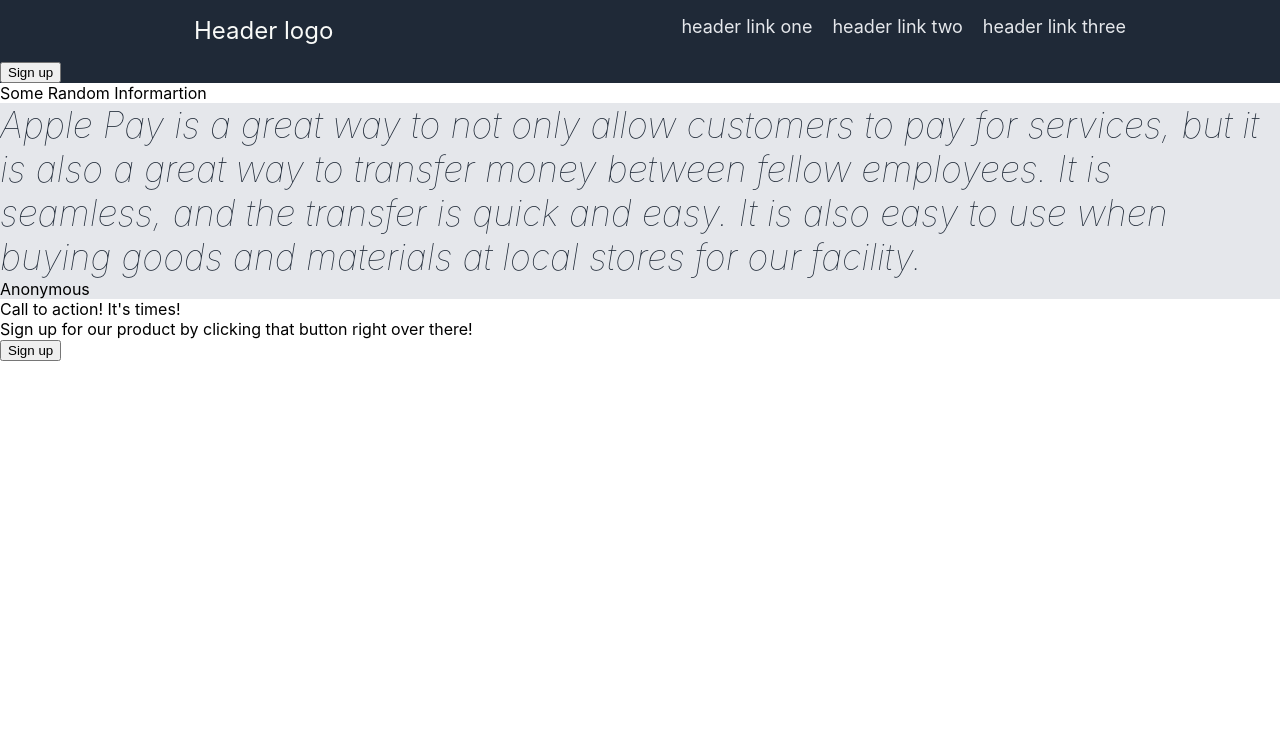
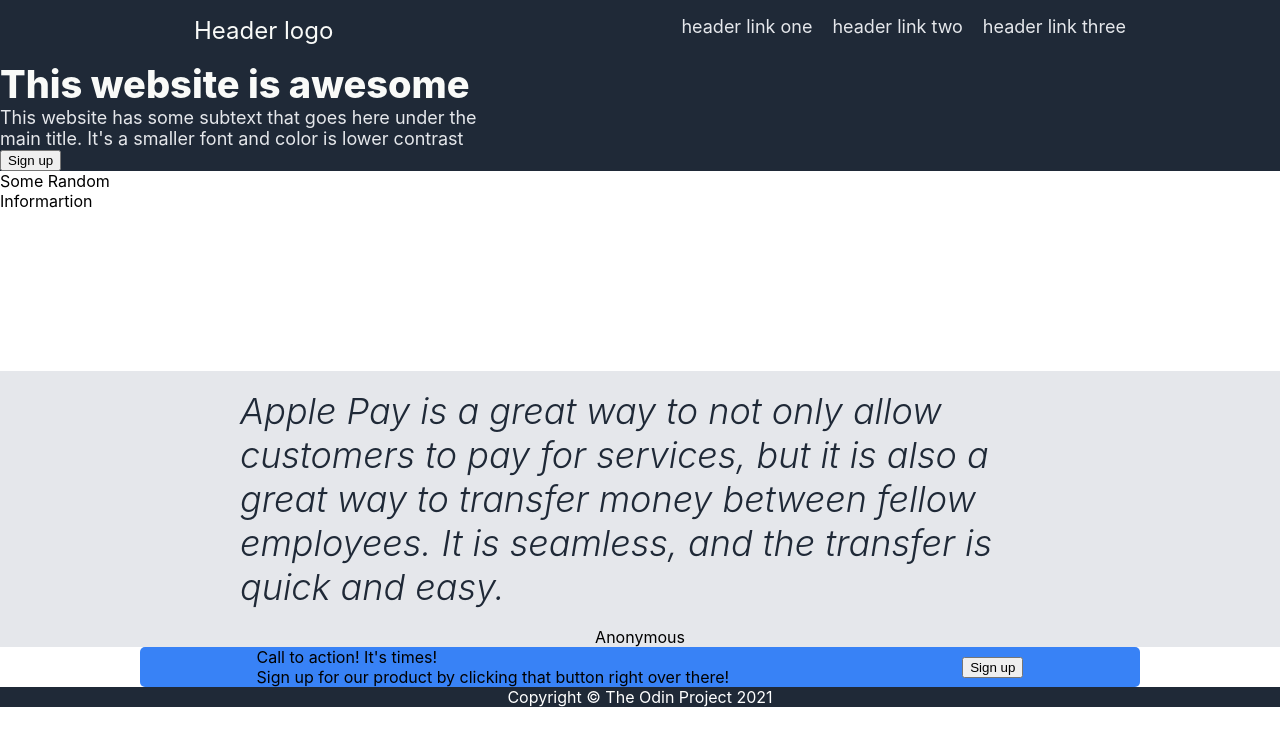
Before and after one commit to fbagire/myfirst_web, a plain HTML site: page index.html in a window 1280 px wide. Drawn offline with Linux system fonts and the light colour scheme.

Commit message:
general structure finalised

```diff
--- a/index.html
+++ b/index.html
@@ -23,25 +23,21 @@
     </div>
     <div class="content">
         <div class="contentAbove">
-
-            <div class="aboveRight">
-
-                <div class="introtitle">
-
+            <div class="aboveLeft">
+                <div class="introTitle">
+                    This website is awesome
                 </div>
-                <div class="introsmall">
-
+                <div class="introSmall">
+                    This website has some subtext that goes here under the main title. It's a smaller font and color is
+                    lower contrast
                 </div>
                 <div class="signupTop">
                     <button>Sign up</button>
-
                 </div>
-
             </div>
-            <div class="aboveLeft">
+            <div class="aboveRight">
                 <!-- placeholder for image -->
             </div>
-
         </div>
         <div class="contentMiddle">
             <div class="middleHeader">
@@ -66,34 +62,38 @@
             <div class="quoteText">
                 Apple Pay is a great way to not only allow customers to pay for services, but it is also a great way
                 to
-                transfer money between fellow employees. It is seamless, and the transfer is quick and easy. It is
-                also easy
-                to use when buying goods and materials at local stores for our facility.
+                transfer money between fellow employees. It is seamless, and the transfer is quick and easy.
             </div>
             <div class="quoteAuthor">
                 Anonymous
             </div>
             <!-- </div> -->
         </div>
-    </div>
-    <div class="footer">
-        <div class="footerParent">
+
+        <div class="callActionParent">
+            <div class="callAction">
                 <div class="footerCall">
                     <div class="callText">
                         Call to action! It's times!
                     </div>
 
-                <div class="subtext">
+                    <div class="callSubtext">
                         Sign up for our product by clicking that button right over there!
                     </div>
                 </div>
-            <div class="footerSignUp">
+                <div class="callSignUp">
                     <button>Sign up</button>
                 </div>
 
             </div>
+        </div>
 
     </div>
+
+    <div class="footer">
+        Copyright &copy; The Odin Project 2021
+    </div>
+
 
 </body>
 
--- a/style.css
+++ b/style.css
@@ -13,7 +13,7 @@ body {
     justify-content: space-around;
 }
 
-.headings a {
+.headings a,.introSmall {
     font-size: 18px;
     color: #e5e7eb;
 }
@@ -24,24 +24,91 @@ body {
     /* margin-right: 10px; */
 }
 
+.introTitle{
+    font-size: 38px;
+    font-weight: 800;
+    color: #f9faf8;
+}
+
+.content{
+    display: flex;
+    flex-direction: column;
+}
 .contentAbove {
     background-color: #1F2937;
+    display: flex;
+    flex-direction: row;
+    /* justify-content: space-between; */
 }
 
-.contentBelow {
-    background-color: #e5e7eb;
+.aboveLeft{
+    display: flex;
+    flex-direction: column;
+    width: 500px;
 }
 
-.quoteText {
-    font-size: 36px;
-    font-style: italic;
-    font-weight: lighter;
-    color: #1F2937;
+.aboveRight{
+    width: 150px;
+}
+
+.cardimage{
+    width: 300px;
+    height: 200px;
 }
 
 
 
+.contentMiddle{
+    display: flex;
+    flex-grow: 1;
+}
+.contentBelow {
+    background-color: #e5e7eb;
+    display: flex;
+    flex-direction: column;
+    justify-content: center;
+    align-items: center;
+    /* width: 800px;
+    height: 100px; */
 
+}
+
+.quoteText {
+    display: flex;
+    flex-grow: 0;
+    font-size: 36px;
+    font-style: italic;
+    font-weight: 300;
+    color: #1F2937;
+    width: 800px;
+    padding: 18px;
+    /* height: 200px; */
+}
+
+.callActionParent{
+    display: flex;
+    justify-content: center;
+    align-items: center;
+}
+
+.callAction{
+    display: flex;
+    flex-direction: row;
+    background-color: #3882f6;
+    border-radius: 5px;
+    width: 1000px;
+    justify-content: space-around;
+    align-items: center;
+
+}
+
+.footer{
+    background-color: #1F2937;
+    color: white;
+    display: flex;
+    justify-content: center;
+    align-items: center;
+}
 
 
 a {
```
Lines whose indentation alone changed are shown as unchanged.
